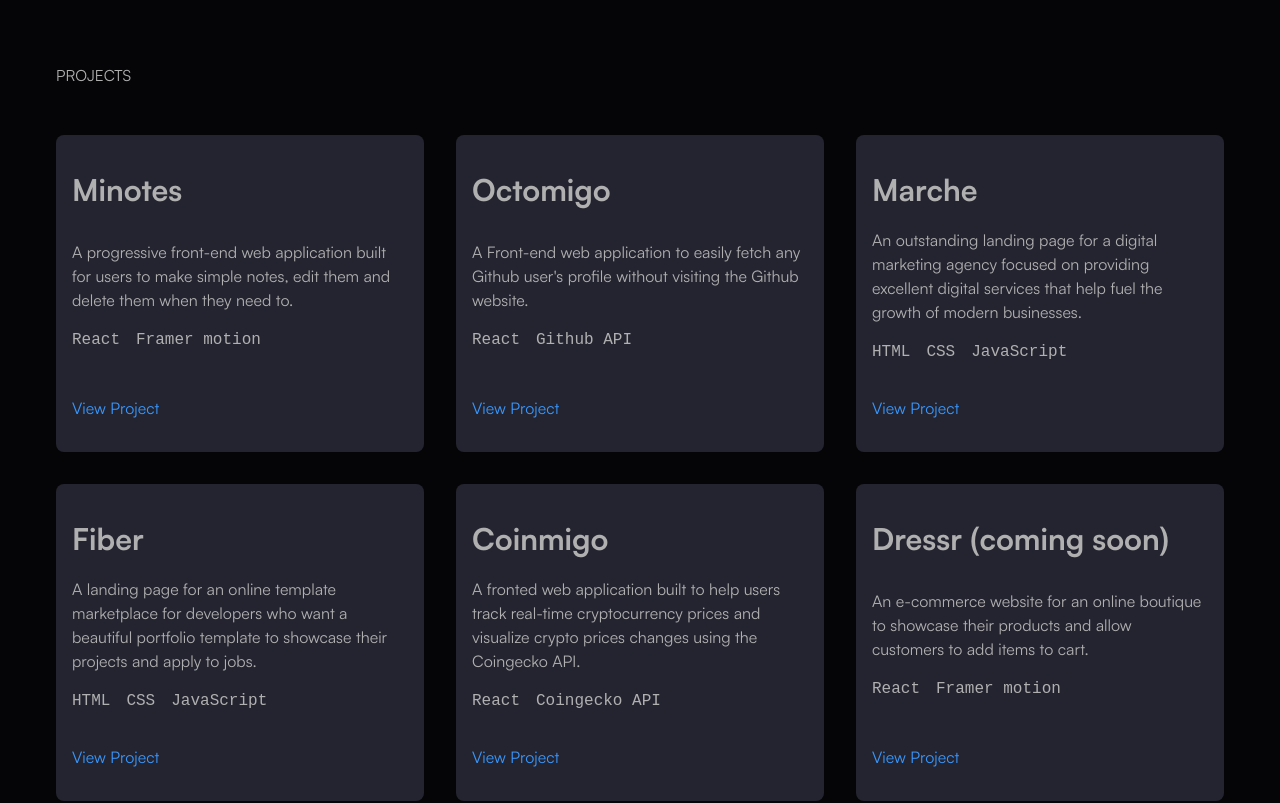
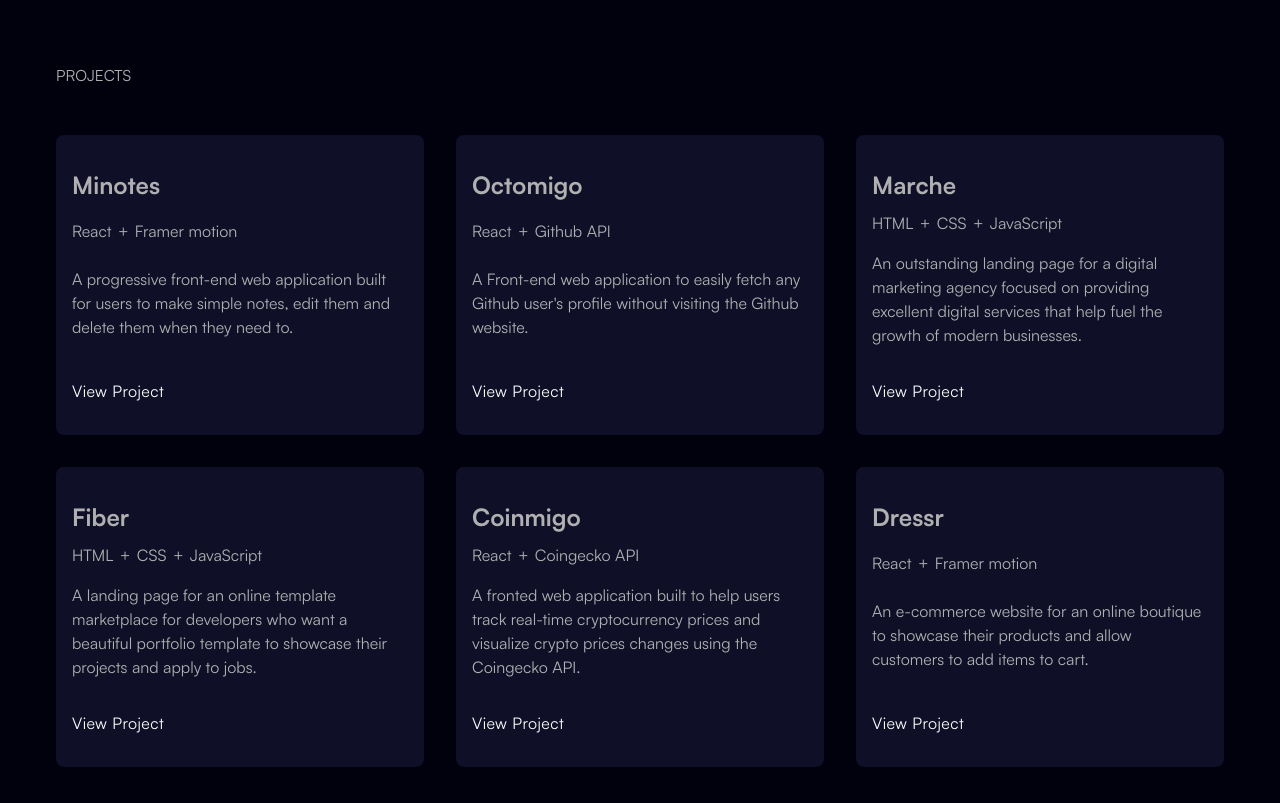
Before and after one commit to gzkdev/portfolio-022, a React (Vite) app: page / in a window 1280 px wide. Shown: the part 940-1743 px from the top of the page. Built offline with nearby package versions, Linux system fonts and the light colour scheme.

Commit message:
updated app global theme

```diff
--- a/src/AppData.js
+++ b/src/AppData.js
@@ -35,7 +35,7 @@
         repo_url: "https://octomigo.netlify.app"
     },
     {
-        name: "Dressr (coming soon)",
+        name: "Dressr",
         description: "An e-commerce website for an online boutique to showcase their products and allow customers to add items to cart.",
         tags: ["React", "Framer motion"],
         url: "https://coinmigo.netlify.app",
--- a/src/Components/ProjectItem.jsx
+++ b/src/Components/ProjectItem.jsx
@@ -9,34 +9,39 @@
   border-radius: 8px;
 
   & h4 {
-    font-size: var(--font-sze-400);
+    font-size: var(--font-sze-300);
+  }
+
+  & ul {
+    list-style: none;
+    display: flex;
+    flex-wrap: wrap;
+    align-items: flex-start;
+    font-size: var(--font-sze-200);
+    margin-top: 0.5rem;
+
+    & li:not(li:last-child)::after {
+      content: "+";
+      margin: 0 0.4rem;
+      display: inline-block;
+    }
   }
 
   & > div {
-    font-size: var(--font-sze-200);
     margin-top: 1rem;
     margin-bottom: 2rem;
 
-    & ul {
-      list-style: none;
-      display: flex;
-      flex-wrap: wrap;
-      align-items: flex-start;
+    @media (min-width: 540px) {
       font-size: var(--font-sze-200);
-      font-family: "Courier New", Courier, monospace;
-      margin-top: 1rem;
-
-      & li {
-        margin-right: 1rem;
-      }
     }
   }
 
   & a {
     font-size: var(--font-sze-200);
+    letter-spacing: 0.4px;
     text-decoration: none;
     transition: 400ms color;
-    color: var(--color-200);
+    color: var(--color-110);
     align-self: flex-start;
     position: relative;
 
@@ -65,13 +70,13 @@
   return (
     <ProjectItemStyled>
       <h4>{name}</h4>
+      <ul>
+        {tags.map((tag, index) => (
+          <li key={index}>{tag}</li>
+        ))}
+      </ul>
       <div>
         <p>{description}</p>
-        <ul>
-          {tags.map((tag) => (
-            <li>{tag}</li>
-          ))}
-        </ul>
       </div>
       <a href={url} target="_blank" rel="noopener noreferrer">
         View Project
--- a/src/Components/ProjectsSectionGrid.jsx
+++ b/src/Components/ProjectsSectionGrid.jsx
@@ -20,8 +20,8 @@
 function ProjectsGrid() {
   return (
     <ProjectsGridStyled>
-      {Projects.map((content) => (
-        <ProjectItem content={content} key={content.url} />
+      {Projects.map((content, index) => (
+        <ProjectItem content={content} key={index} />
       ))}
     </ProjectsGridStyled>
   );
--- a/src/GlobalStyles.jsx
+++ b/src/GlobalStyles.jsx
@@ -41,8 +41,8 @@
     --color-400: #191155;
     --color-500: #415acb;
     --color-600: #f6591c;
-    --color-700: #050507;
-    --color-710: #242430;
+    --color-700: #01010e;
+    --color-710: #0f0f27;
     --color-800: #b0b0b1;
     --color-900: #eeeeee;
     --font-sze-100: clamp(0.69rem, calc(0.59rem + 0.52vw), 0.96rem);
```
